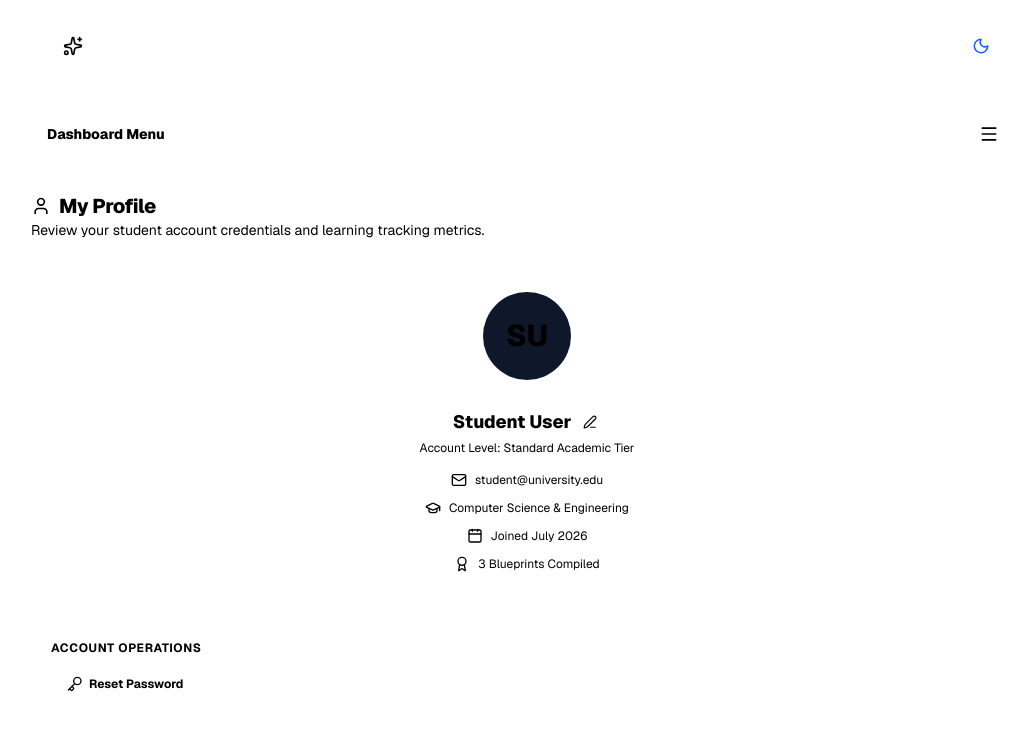
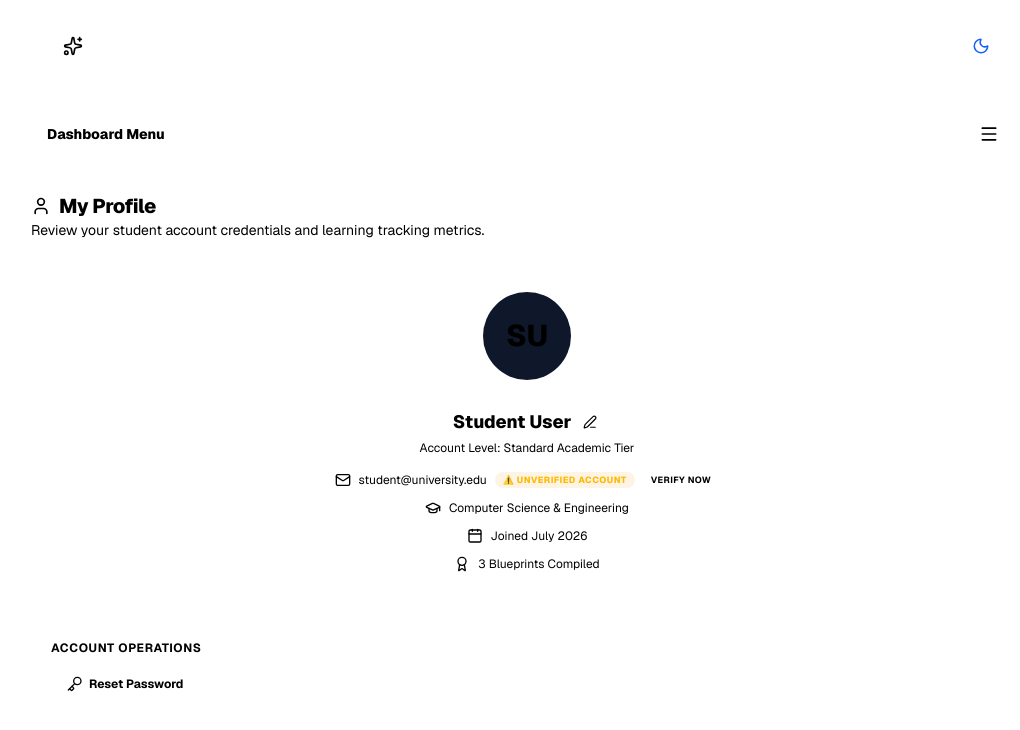
Before and after one commit to Archit-Rajput11/ai-project-builder, a Next.js app: page /dashboard/profile in a window 1280 px wide. Shown: the top 730 px of the page, without its empty margins (113-1133 px from the left). Built offline with nearby package versions, Linux system fonts and the light colour scheme.

Commit message:
feat: simplify email verification to a fast local-only experience

```diff
--- a/package.json
+++ b/package.json
@@ -19,7 +19,8 @@
     "next-auth": "^5.0.0-beta.31",
     "next-themes": "^0.4.6",
     "react": "19.2.4",
-    "react-dom": "19.2.4"
+    "react-dom": "19.2.4",
+    "resend": "^6.17.2"
   },
   "devDependencies": {
     "@tailwindcss/postcss": "^4",
--- a/src/app/dashboard/profile/page.tsx
+++ b/src/app/dashboard/profile/page.tsx
@@ -1,21 +1,42 @@
 "use client";
 
 import * as React from "react";
+import { Suspense } from "react";
 import { User, Award, Mail, GraduationCap, Calendar, Edit3, Check, Key, ShieldCheck } from "lucide-react";
+import { useSearchParams } from "next/navigation";
 
-export default function ProfilePage() {
+function ProfileContent() {
+  const searchParams = useSearchParams();
+
   const [name, setName] = React.useState("Student User");
   const [email, setEmail] = React.useState("student@university.edu");
   const [isEditingName, setIsEditingName] = React.useState(false);
   const [editNameInput, setEditNameInput] = React.useState("");
   const [toastMessage, setToastMessage] = React.useState("");
 
+  const [isVerified, setIsVerified] = React.useState(() => {
+    if (typeof window !== "undefined") {
+      return localStorage.getItem("isVerified") === "true";
+    }
+    return false;
+  });
+
   React.useEffect(() => {
     const savedName = localStorage.getItem("profile_user_name");
     const savedEmail = localStorage.getItem("profile_user_email");
     if (savedName) setName(savedName);
     if (savedEmail) setEmail(savedEmail);
-  }, []);
+
+    // Check if the URL contains the verified=true search parameter
+    const isUrlVerified = searchParams.get("verified") === "true";
+    if (isUrlVerified) {
+      setIsVerified(true);
+      localStorage.setItem("isVerified", "true");
+      // Clean up/remove the query parameter from the browser's address bar
+      const newUrl = `${window.location.origin}${window.location.pathname}`;
+      window.history.replaceState({}, document.title, newUrl);
+    }
+  }, [searchParams]);
 
   const handleSaveName = () => {
     if (editNameInput.trim()) {
@@ -34,6 +55,13 @@ export default function ProfilePage() {
 
   const handleResetPassword = () => {
     setToastMessage(`A password reset link has been sent to ${email}.`);
+    setTimeout(() => setToastMessage(""), 4000);
+  };
+
+  const handleInstantVerify = () => {
+    setIsVerified(true);
+    localStorage.setItem("isVerified", "true");
+    setToastMessage("Account verified successfully!");
     setTimeout(() => setToastMessage(""), 4000);
   };
 
@@ -102,9 +130,26 @@ export default function ProfilePage() {
           </div>
 
           <div className="grid grid-cols-1 sm:grid-cols-2 gap-3 text-xs text-foreground/70">
-            <div className="flex items-center gap-2 justify-center md:justify-start">
+            <div className="flex items-center gap-2 justify-center md:justify-start flex-wrap">
               <Mail className="w-4 h-4 text-foreground/40" />
               <span>{email}</span>
+              {isVerified ? (
+                <span className="px-2 py-0.5 rounded-full bg-emerald-500/10 border border-emerald-500/20 text-emerald-400 font-extrabold text-[9px] uppercase tracking-wider flex items-center gap-1 select-none">
+                  ✅ Verified Account
+                </span>
+              ) : (
+                <div className="flex items-center gap-2 flex-wrap">
+                  <span className="px-2 py-0.5 rounded-full bg-amber-500/10 border border-amber-500/20 text-amber-400 font-extrabold text-[9px] uppercase tracking-wider flex items-center gap-1 select-none">
+                    ⚠️ Unverified Account
+                  </span>
+                  <button
+                    onClick={handleInstantVerify}
+                    className="px-2 py-0.5 rounded-lg border border-primary/20 hover:border-primary bg-primary/5 hover:bg-primary/10 text-primary font-bold text-[9px] uppercase tracking-wider flex items-center gap-1 cursor-pointer transition-all select-none"
+                  >
+                    Verify Now
+                  </button>
+                </div>
+              )}
             </div>
             <div className="flex items-center gap-2 justify-center md:justify-start">
               <GraduationCap className="w-4 h-4 text-foreground/40" />
@@ -136,7 +181,7 @@ export default function ProfilePage() {
         </div>
       </div>
 
-      {/* Toast Notification for reset link */}
+      {/* Toast Notification */}
       {toastMessage && (
         <div className="no-print fixed bottom-24 right-6 z-50 px-4 py-3 rounded-xl border border-emerald-500/30 bg-emerald-950/90 text-emerald-400 text-xs font-bold shadow-lg shadow-emerald-950/50 animate-fade-in flex items-center gap-2">
           <ShieldCheck className="w-4 h-4 text-emerald-400" />
@@ -146,3 +191,11 @@ export default function ProfilePage() {
     </div>
   );
 }
+
+export default function ProfilePage() {
+  return (
+    <Suspense fallback={<div className="animate-pulse text-sm text-foreground/40 p-6 border border-border-accent bg-bg-accent/20 backdrop-blur-md rounded-3xl">Loading profile data...</div>}>
+      <ProfileContent />
+    </Suspense>
+  );
+}
```
Also changed, not shown: 1 other file (tests, documents, lock files or other folders).
